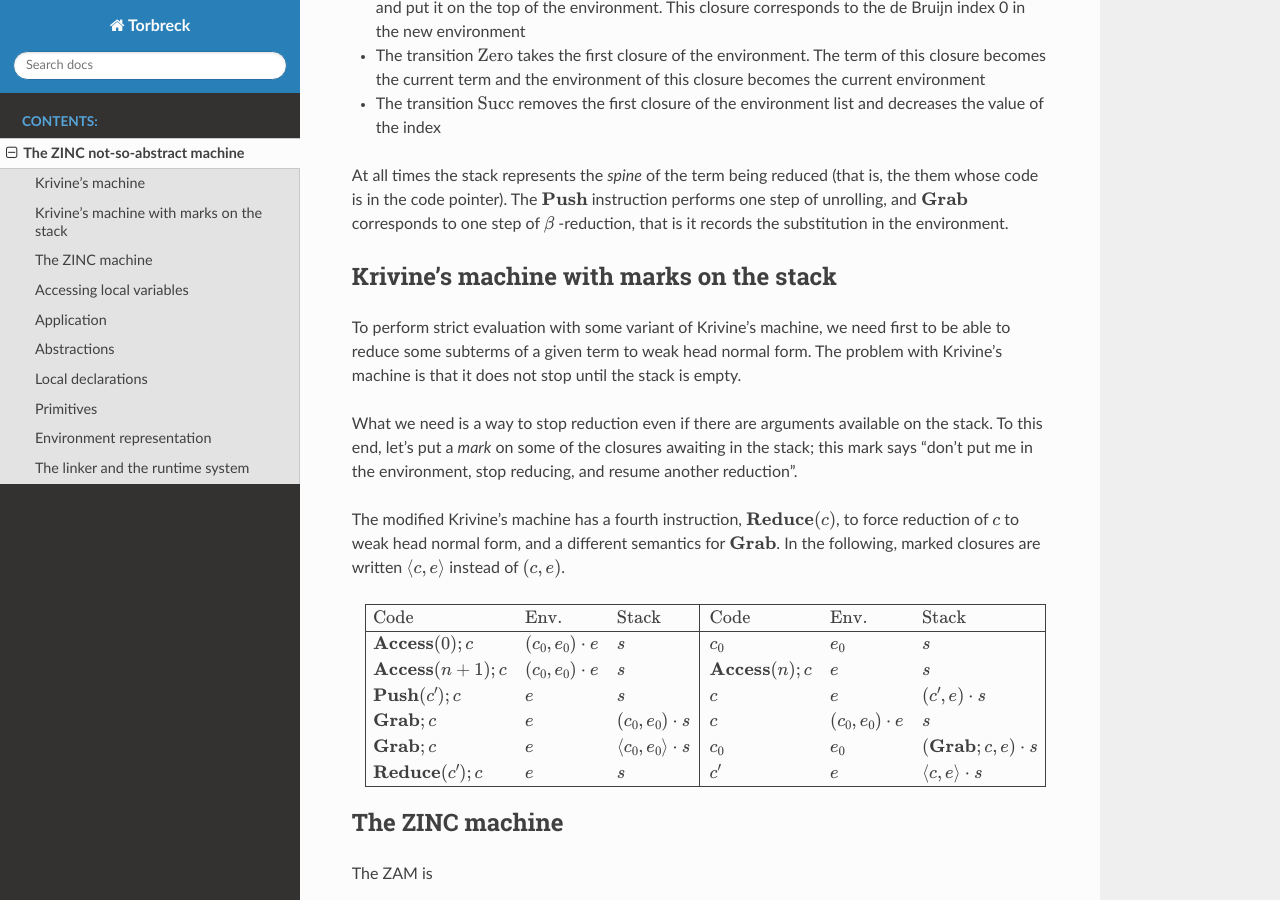
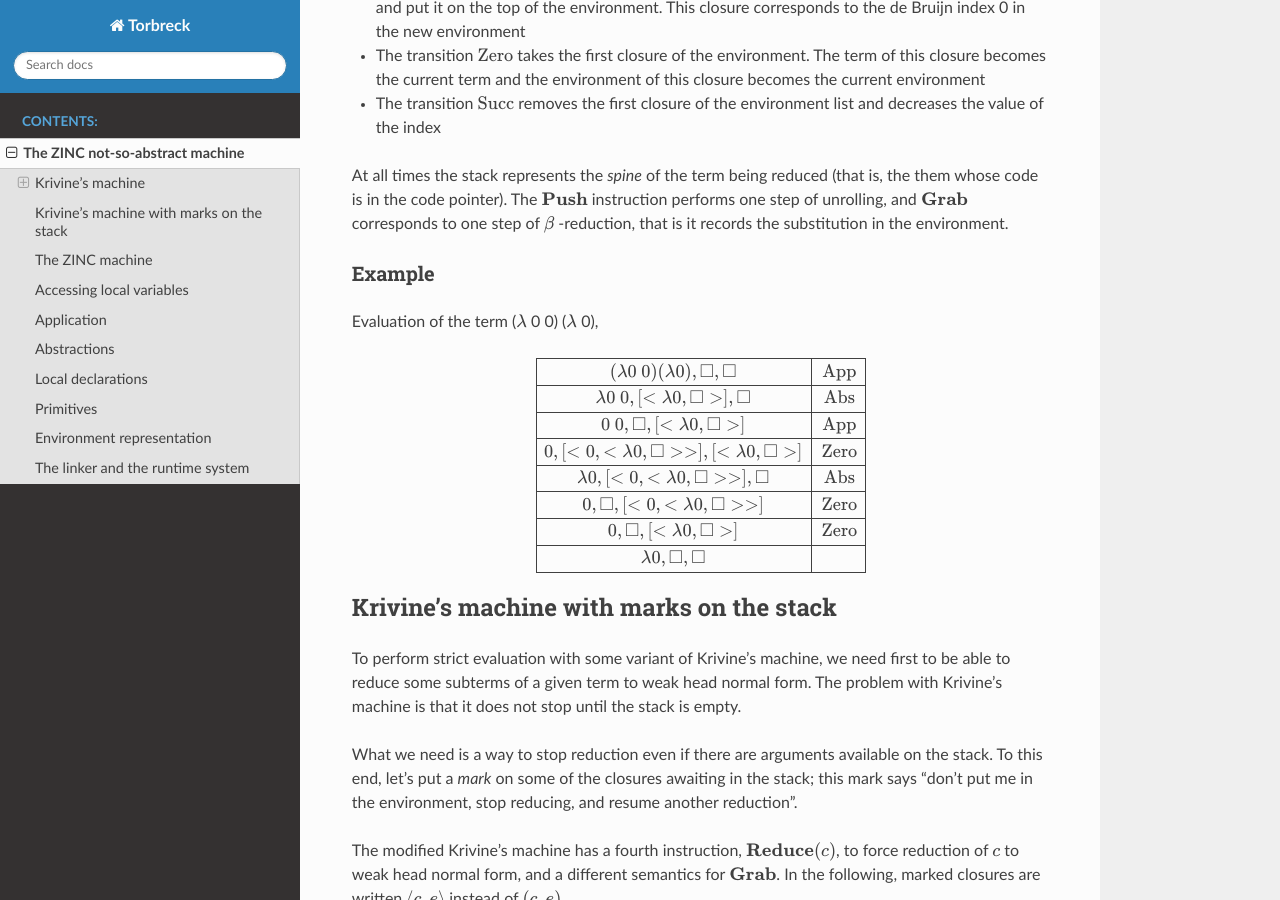
Before and after one commit to brunoflores/torbreck-lang, a Sphinx documentation site: the page built from docs/zam.rst, in a window 1280 px wide and 900 px high, scrolled down 1343 px. Built offline with Sphinx 7.4.7 and the Read the Docs theme 2.0.0, drawn with Linux system fonts in a browser that asks for light colours.

Commit message:
Document example.

```diff
--- a/docs/zam.rst
+++ b/docs/zam.rst
@@ -92,6 +92,33 @@
 The :math:`\textbf{Push}` instruction performs one step of unrolling, and
 :math:`\textbf{Grab}` corresponds to one step of :math:`\beta` -reduction,
 that is it records the substitution in the environment.
+
+Example
+~~~~~~~
+
+Evaluation of the term (:math:`\lambda` 0 0) (:math:`\lambda` 0),
+
+.. math::
+
+   \begin{array}{|c|c|}
+   \hline
+   (\lambda \text{0 0}) (\lambda 0), \square, \square & \text{App} \\
+   \hline
+   \lambda \text{0 0}, [\lt \lambda 0, \square \gt], \square & \text{Abs} \\
+   \hline
+   \text{0 0}, \square, [\lt \lambda 0, \square \gt] & \text{App} \\
+   \hline
+   0, [\lt 0, \lt \lambda 0, \square \gt \gt], [\lt \lambda 0, \square \gt] & \text{Zero} \\
+   \hline
+   \lambda 0, [\lt 0, \lt \lambda 0, \square \gt \gt], \square & \text{Abs} \\
+   \hline
+   0, \square, [\lt 0, \lt \lambda 0, \square \gt \gt] & \text{Zero} \\
+   \hline
+   0, \square, [\lt \lambda 0, \square \gt] & \text{Zero} \\
+   \hline
+   \lambda 0, \square, \square & \text{} \\
+   \hline
+   \end{array}
 
 Krivine's machine with marks on the stack
 =========================================
```
